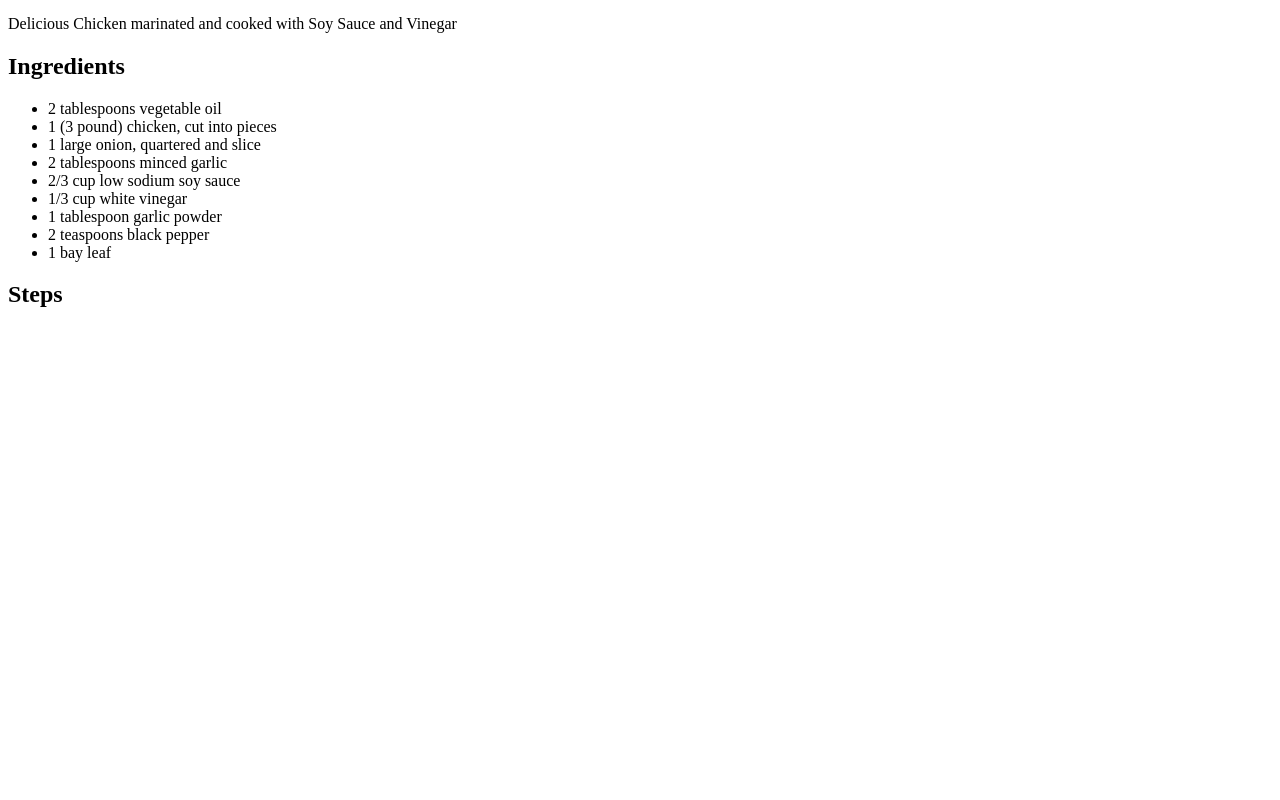
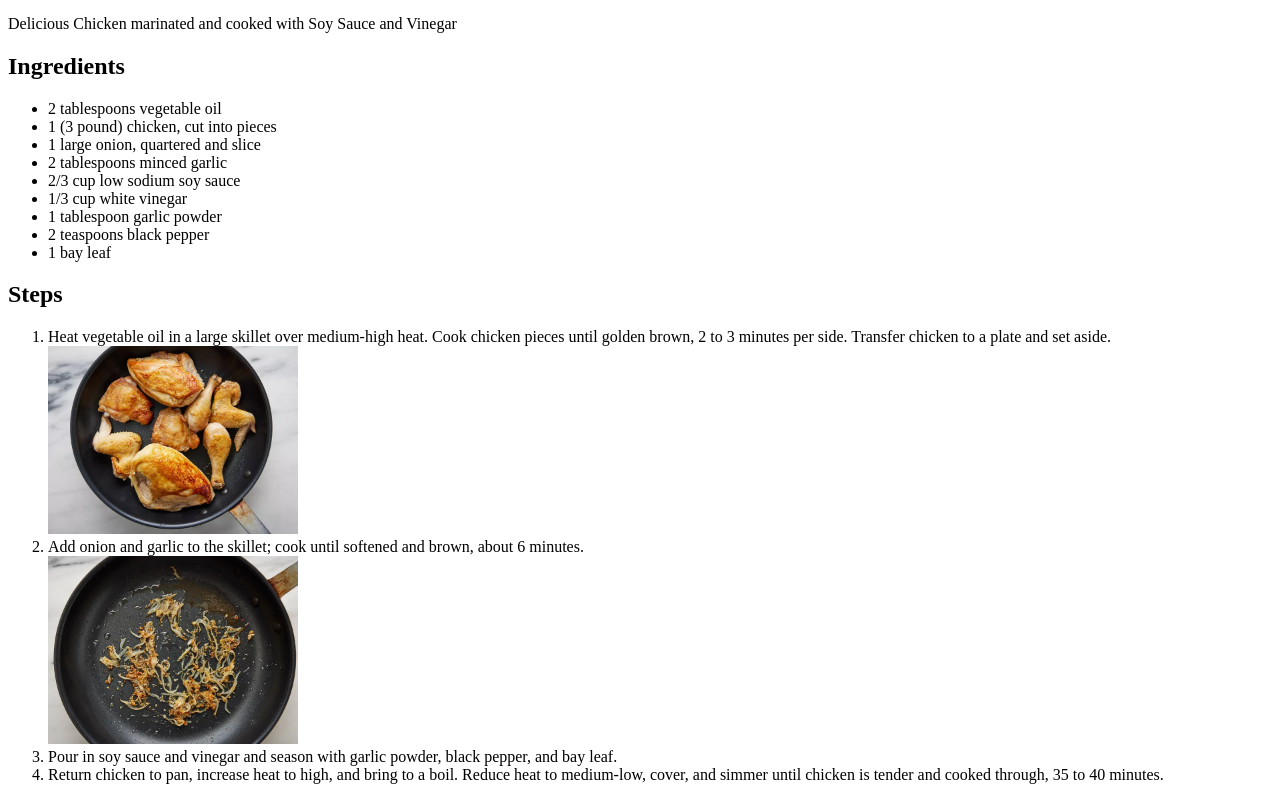
Before and after one commit to Dexmi25/odin-recipes, a plain HTML site: page recipes/adobo/adobo.html in a window 1280 px wide. Shown: the part 511-1311 px from the top of the page. Before the commit the page ends 839 px from the top, so only its background shows below. Drawn offline with Linux system fonts and the light colour scheme.

Commit message:
update adobo.html

```diff
--- a/recipes/adobo/adobo.html
+++ b/recipes/adobo/adobo.html
@@ -30,5 +30,19 @@
 
         <h2>Steps</h2>
 
+        <ol>
+            <li>Heat vegetable oil in a large skillet over medium-high heat. Cook chicken pieces until golden brown, 2 to 3 minutes per side. Transfer chicken to a plate and set aside.</li>
+
+            <img src="./adobo1.webp" alt="sliced chicken on a pan" width="250">
+
+            <li>Add onion and garlic to the skillet; cook until softened and brown, about 6 minutes.</li>
+
+            <img src="./adobo2.webp" alt="minced garlic on a pan" width="250">
+
+            <li>Pour in soy sauce and vinegar and season with garlic powder, black pepper, and bay leaf.</li>
+
+            <li>Return chicken to pan, increase heat to high, and bring to a boil. Reduce heat to medium-low, cover, and simmer until chicken is tender and cooked through, 35 to 40 minutes.</li>
+        </ol>
+
     </body>
 </html>
```
